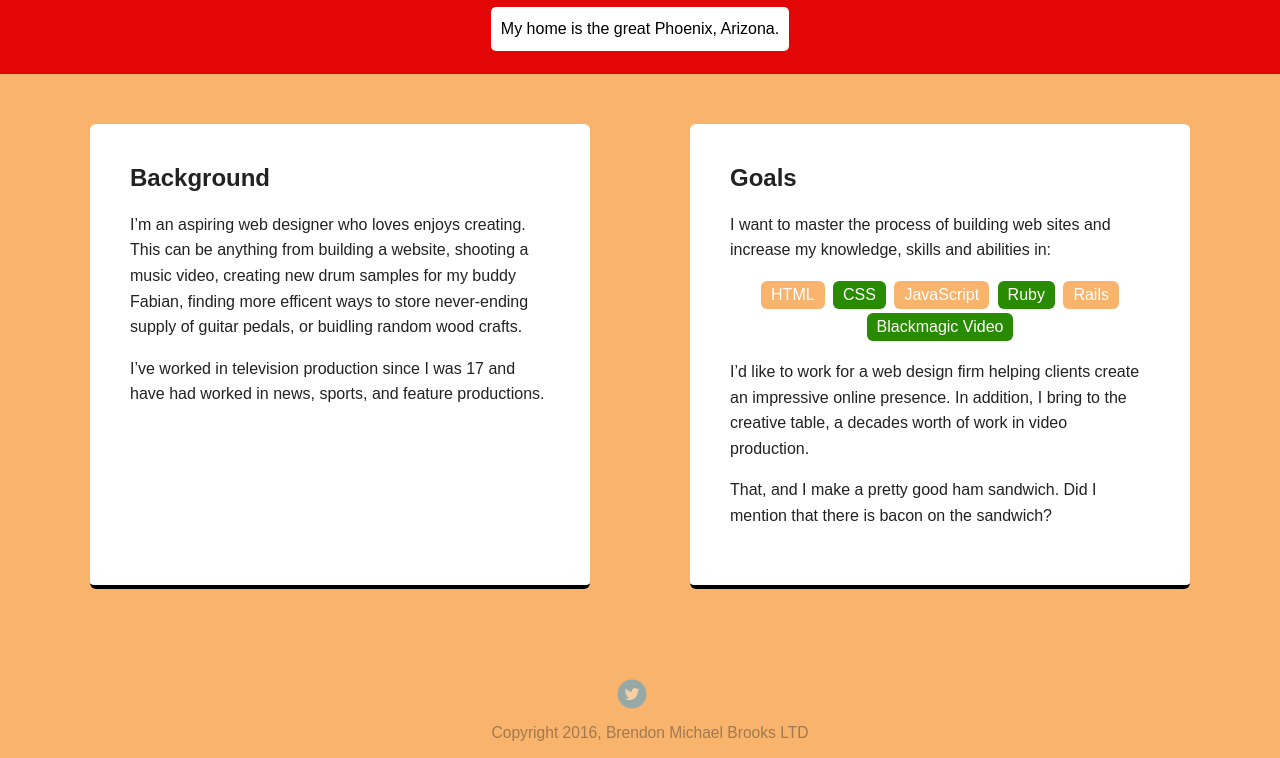
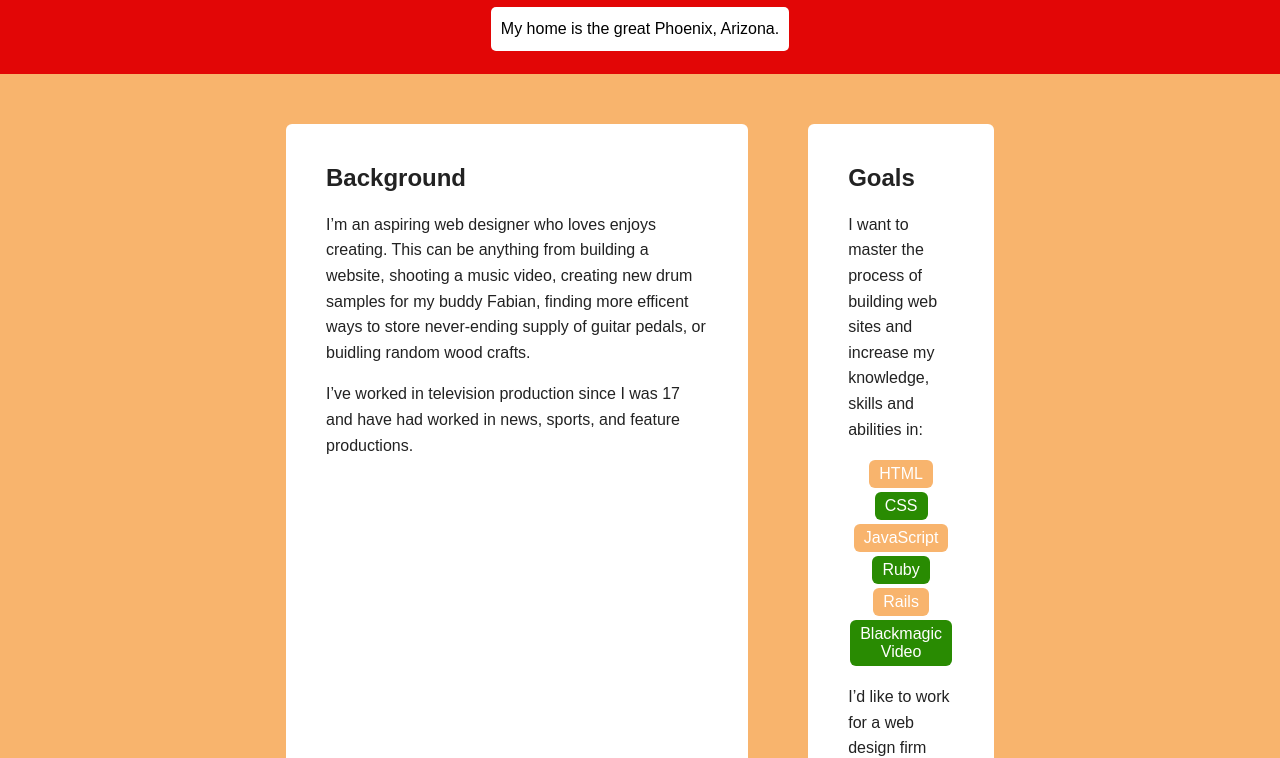
Before and after one commit to BrooksB/Portfolio, a plain HTML site: page index.html in a window 1280 px wide. Shown: the part 396-1154 px from the top of the page. Drawn offline with Linux system fonts and the light colour scheme; a web font is replaced by a local one.

Commit message:
Update index.html

```diff
--- a/index.html
+++ b/index.html
@@ -23,14 +23,14 @@
       <p class="tag location">My home is the great Phoenix, Arizona.</p>
     </header>
 
-    <main class="flex" "primary column">
+    <main class="flex primary column">
       <div class="card">
         <h2>Background</h2>
         <p>I’m an aspiring web designer who loves enjoys creating. This can be anything from building a website, shooting a music video, creating new drum samples for my buddy Fabian,  finding more efficent ways to store never-ending supply of guitar pedals, or buidling random wood crafts.</p>
         <p>I’ve worked in television production since I was 17 and have had worked in news, sports, and feature productions.</p>
       </div>
 
-      <div class="card" "secondary column">
+      <div class="card secondary column">
         <h2>Goals</h2>
         <p>I want to master the process of building web sites and increase my knowledge, skills and abilities in:</p>
         <ul class="skills">
```
